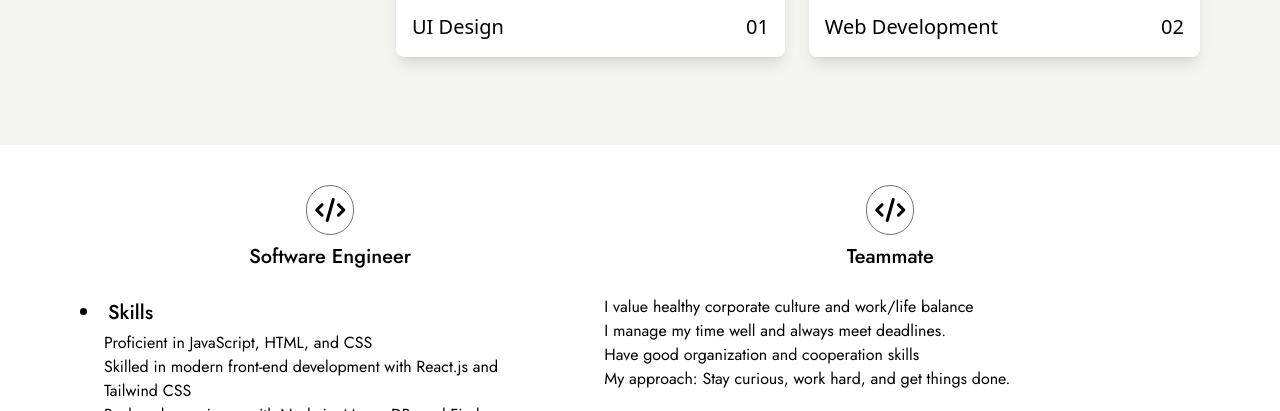
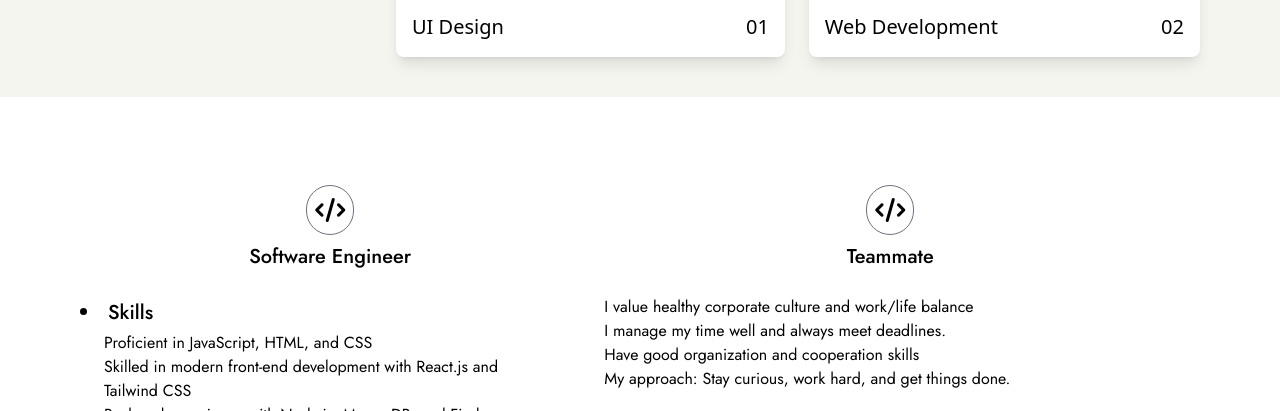
Before and after one commit to TarunChandragiri-ux/Portfolio, a website: page index.html in a window 1280 px wide. Shown: the part 689-1100 px from the top of the page. Drawn offline with Linux system fonts and the light colour scheme; a web font is replaced by a local one.

Commit message:
changed margins & paddings

```diff
--- a/index.html
+++ b/index.html
@@ -12,8 +12,8 @@
         rel="stylesheet">
 </head>
 
-<body class="bg-[#F5F5F0]">
-    <div class="mx-auto ">
+<body>
+    <div class="container mx-auto">
         <!-- Navbar -->
         <nav class="p-3 flex justify-between items-center font-roboto xl:px-20 bg-white">
             <a href="#" id="brand" class="flex gap-2 items-center">
@@ -105,7 +105,7 @@
             </div>
         </div>
         <!-- Services section -->
-        <div id="services" class="my-12">
+        <div id="services" class="my-12 bg-[#F5F5F0]">
             <div class="px-4 xl:px-20">
                 <h1 class="text-2xl lg:text-5xl font-jost">Services</h1>
 
@@ -114,7 +114,7 @@
                         <p class="text-xl lg:text-3xl ">I can help you with</p>
                     </div>
 
-                    <!-- The section with the cards -->
+                <!-- The section with the cards -->
                     <div class="flex flex-grow gap-4 flex-col sm:flex-row md:gap-6 py-6 items-center">
                         <!-- UI Design Card -->
                         <div class="rounded-lg shadow-lg bg-white flex-grow max-w-xs md:max-w-sm lg:max-w-md">
```
Also changed, not shown: output.css.
